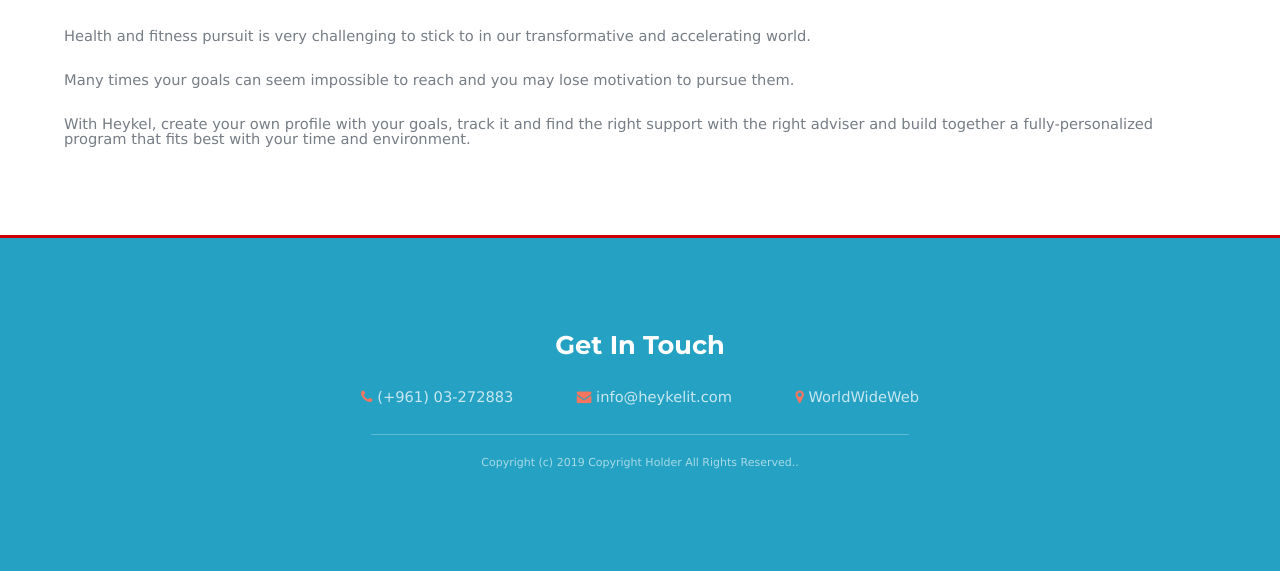
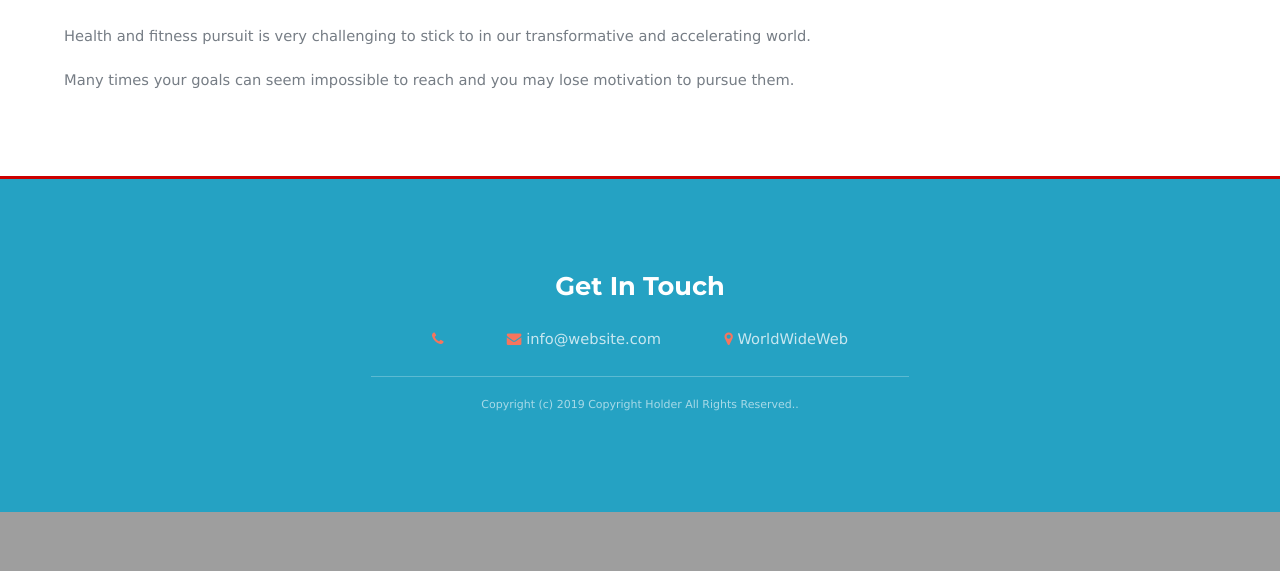
Before and after one commit to charbelgit/PHPapp, a PHP site: page /about_us/about_us.php in a window 1280 px wide. Shown: the part 1119-1690 px from the top of the page. After the commit the page ends 1631 px from the top, so only its background shows below. Run offline with PHP 8.4, Linux system fonts and the light colour scheme; some libraries are stand-ins or nearby versions.

Commit message:
Update about_us.php

```diff
--- a/about_us/about_us.php
+++ b/about_us/about_us.php
@@ -2,11 +2,7 @@
 <?php
 session_start();
 ?>
-<!--
-	Intensify by TEMPLATED
-	templated.co @templatedco
-	Released for free under the Creative Commons Attribution 3.0 license (templated.co/license)
--->
+
 <html>
 	<head>
 		<link rel="stylesheet" href="https://use.fontawesome.com/releases/v5.6.3/css/all.css" integrity="sha384-UHRtZLI+pbxtHCWp1t77Bi1L4ZtiqrqD80Kn4Z8NTSRyMA2Fd33n5dQ8lWUE00s/" crossorigin="anonymous">
@@ -108,11 +104,11 @@ session_start();
 						<p>Your challenges are our challenges. </p>
 					</header>
 					<div class="image fit">
-						<img src="aboutus.png" alt="Heykel" />
+						<img src="aboutus.png"  />
 					</div>
 					<p>Health and fitness pursuit is very challenging to stick to in our transformative and accelerating world.</p>
 					<p> Many times your goals can seem impossible to reach and you may lose motivation to pursue them.</p>
-					<p>With Heykel, create your own profile with your goals, track it and find the right support with the right adviser and build together a  fully-personalized program that fits best with your time and environment.</p>
+					<p></p>
 				</div>
 			</section>
 
@@ -121,8 +117,8 @@ session_start();
 				<div class="inner">
 					<h2>Get In Touch</h2>
 					<ul class="actions">
-						<li><span class="icon fa-phone"></span> <a href="#">(+961) 03-272883</a></li>
-						<li><span class="icon fa-envelope"></span> <a href="#">info@heykelit.com</a></li>
+						<li><span class="icon fa-phone"></span> <a href="#"></a></li>
+						<li><span class="icon fa-envelope"></span> <a href="#">info@website.com</a></li>
 						<li><span class="icon fa-map-marker"></span> WorldWideWeb</li>
 					</ul>
 				</div>
```
